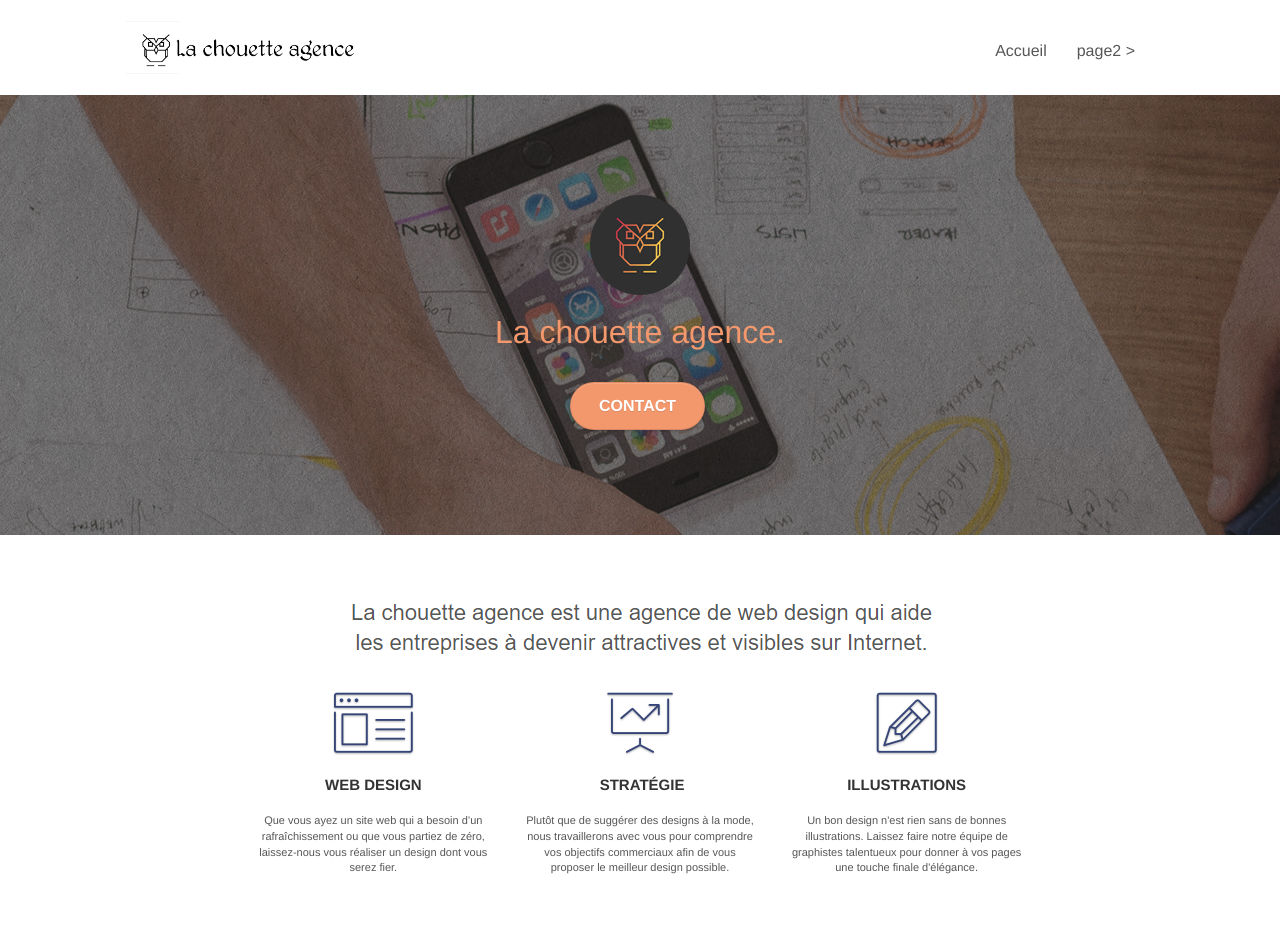
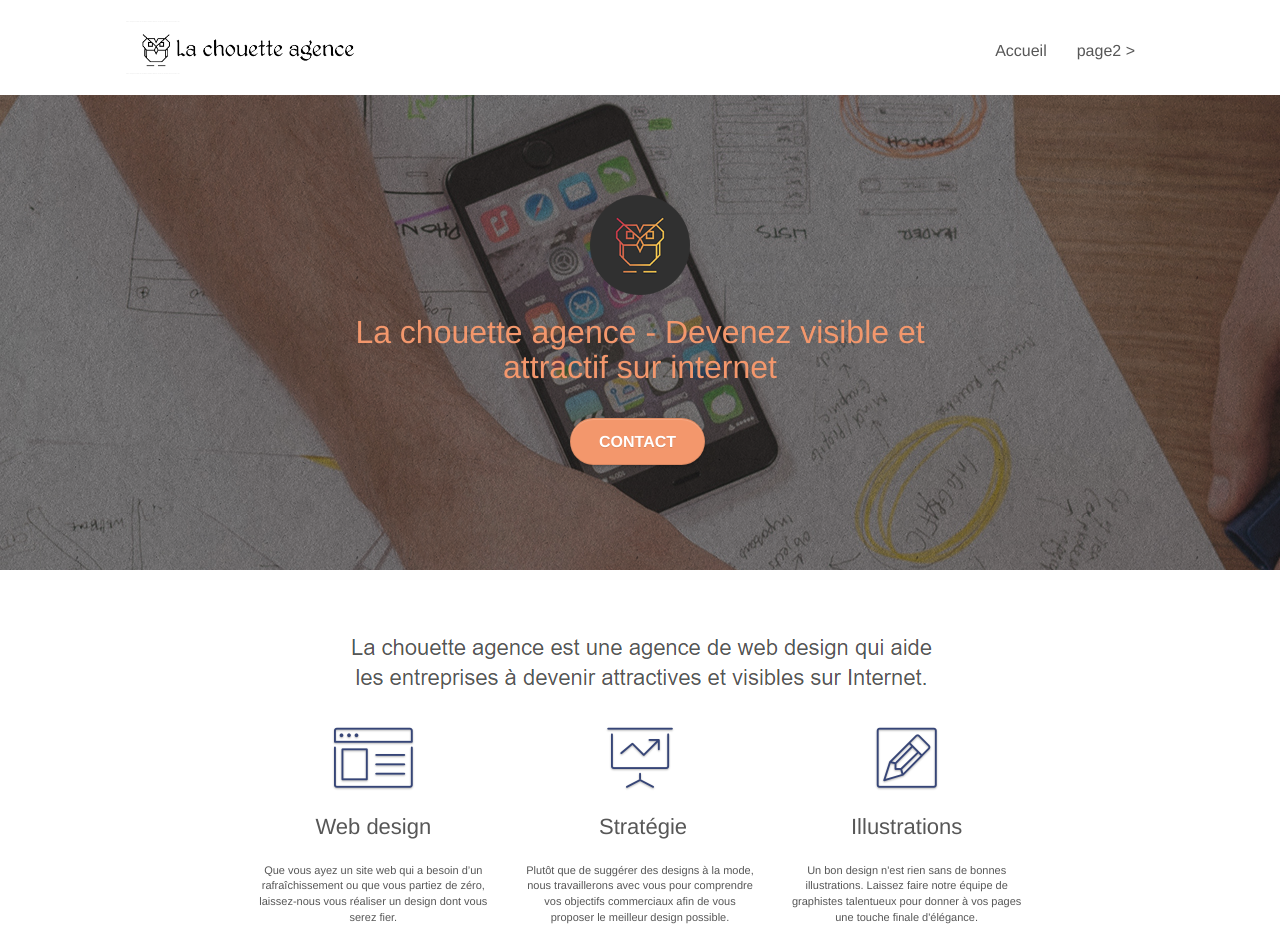
Before and after one commit to tcouvreur/openclassrooms-optimizer, a plain HTML site: page index.html in a window 1280 px wide. Shown: the top 952 px of the page. Drawn offline with Linux system fonts and the light colour scheme.

Commit message:
first commit w/ seo changes

```diff
--- a/index.html
+++ b/index.html
@@ -1,11 +1,11 @@
 <!doctype html>
-<html lang="Default">
+<html lang="fr">
 <head>
     <meta charset="utf-8">
-    <meta name="keywords" content="seo, google, site web, site internet, agence design paris, agence design, agence design,agence design,agence design,agence design,agence design,agence design,agence design,agence design">
-    <meta name="description" content="">
+	<meta name="description" content="Vous êtes une entreprise? Nous vous aidons à vous développer sur la région Lyonnaise afin d'attirer de nouveaux clients. Cliquez pour connaître le succès.">
     <meta name="viewport" content="width=device-width, initial-scale=1.0, viewport-fit=cover">
-    <link rel="shortcut icon" type="image/png" href="favicon.jpg">
+	<link rel="shortcut icon" type="image/png" href="favicon.jpg">
+	<link rel="canonical" href="https://tcouvreur.github.io/openclassrooms-optimizer/index.html">
 
 	<link rel="stylesheet" type="text/css" href="./css/bootstrap.css">
 	<link rel="stylesheet" type="text/css" href="style.css">
@@ -17,9 +17,9 @@
 	<script src="./js/bootstrap.js"></script>
 	<script src="./js/blocs.js"></script>
 	<script src="./js/jquery.touchSwipe.js" defer></script>
-	<script src="./js/gmaps.js"></script>
+	<!-- <script src="./js/gmaps.js"></script> -->
 
-    <title>.</title>
+    <title>La chouette agence - Devenez visible et attractif sur internet</title>
 
 
 <!-- Analytics -->
@@ -68,7 +68,7 @@
 			<div class="col-sm-12">
 				<img src="img/logo.png" class="center-block image-resize-mode" width="100" alt="La chouette agence, agence web paris, création logo paris" />
 				<h1 class="text-center hero-bloc-text tc-white ">
-					La chouette agence.
+					La chouette agence - Devenez visible et attractif sur internet
 				</h1>
 				<div class="text-center">
 					<a href="page2.html" class="btn btn-lg btn-clean btn-rd cta-hero btn-atomic-tangerine" id="cta-hero">Contact</a>
@@ -92,9 +92,9 @@
 				<div class="text-center">
 					<span class="et-icon-browser sm-shadow icon-dark-slate-blue icons icon-lg"></span>
 				</div>
-				<h3 class="mg-md text-center">
+				<h2 class="mg-md text-center">
 					Web design
-				</h3>
+				</h2>
 				<p class="text-center ">
 					Que vous ayez un site web qui a besoin d&rsquo;un rafraîchissement ou que vous partiez de zéro, laissez-nous vous réaliser un design dont vous serez fier.
 				</p>
@@ -103,9 +103,9 @@
 				<div class="text-center">
 					<span class="et-icon-presentation sm-shadow icon-dark-slate-blue icons icon-lg"></span>
 				</div>
-				<h3 class="mg-md text-center">
+				<h2 class="mg-md text-center">
 					&nbsp;Stratégie
-				</h3>
+				</h2>
 				<p class="text-center ">
 					Plutôt que de suggérer des designs à la mode, nous travaillerons avec vous pour comprendre vos objectifs commerciaux afin de vous proposer le meilleur design possible.<br>
 				</p>
@@ -114,9 +114,9 @@
 				<div class="text-center">
 					<span class="et-icon-edit sm-shadow icon-dark-slate-blue icons icon-lg"></span>
 				</div>
-				<h3 class="mg-md text-center">
+				<h2 class="mg-md text-center">
 					Illustrations
-				</h3>
+				</h2>
 				<p class="text-center ">
 					Un bon design n'est rien sans de bonnes illustrations. Laissez faire notre équipe de graphistes talentueux pour donner à vos pages une touche finale d'élégance.
 				</p>
```
